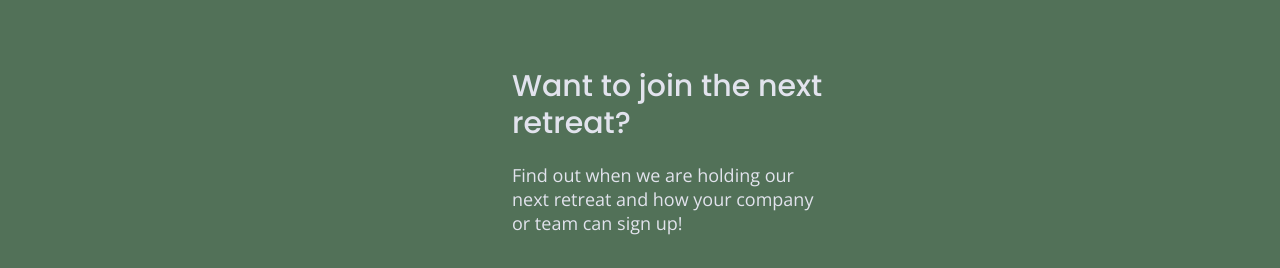
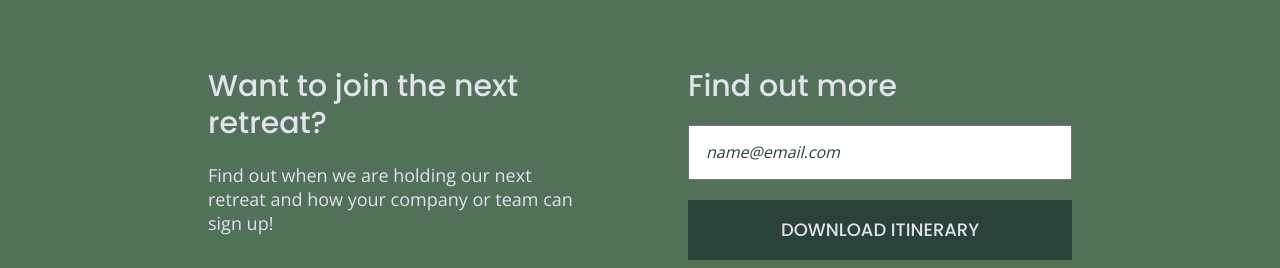
Before and after one commit to amber-khem/unplugged-retreat, a website built with Parcel: page index.html in a window 1280 px wide. Shown: the part 684-952 px from the top of the page. Built offline with nearby package versions, Linux system fonts and the light colour scheme; files whose address does not match are found by name.

Commit message:
Final final touches

```diff
--- a/css/main.css
+++ b/css/main.css
@@ -249,8 +249,7 @@ textarea {
    }
 
    aside .form {
-    margin-top: 10px;
-    margin-right: 140px;
+    margin-top: 30px;
   }
 
   input[type=text] {
@@ -621,8 +620,8 @@ textarea {
     }
 
     aside .content-wrapper .form-description,
-    aside .content-wrapper .form {
-      width: 30%;
+    aside .form {
+      width: 40%;
       margin: 0;
     }
 
@@ -652,6 +651,7 @@ textarea {
 
     .reviews h2 {
       width: 85%;
+      font-size: 2.25em;
     }
 
     .reviews article div,
@@ -660,9 +660,14 @@ textarea {
     }
 
     .reviews h3 {
-      width: 75%;
+      width: 85%;
       margin: 0;
+      font-size: 1.5em;
     }
+
+   .reviews p {
+     font-size: .875em;
+   }
 
     /*footer*/
     footer .content-wrapper {
@@ -787,13 +792,11 @@ textarea {
 
     aside .content-wrapper .form-description,
     aside .content-wrapper .form {
-      width: 35%;
-      margin-left: 80px;
+      width: 40%;
     }
 
     .form-description p {
       font-size: 1.125em;
-      width: 90%;
     }
 
     /*FEATURES*/
```
Also changed, not shown: index.html (+0 -1 lines).
